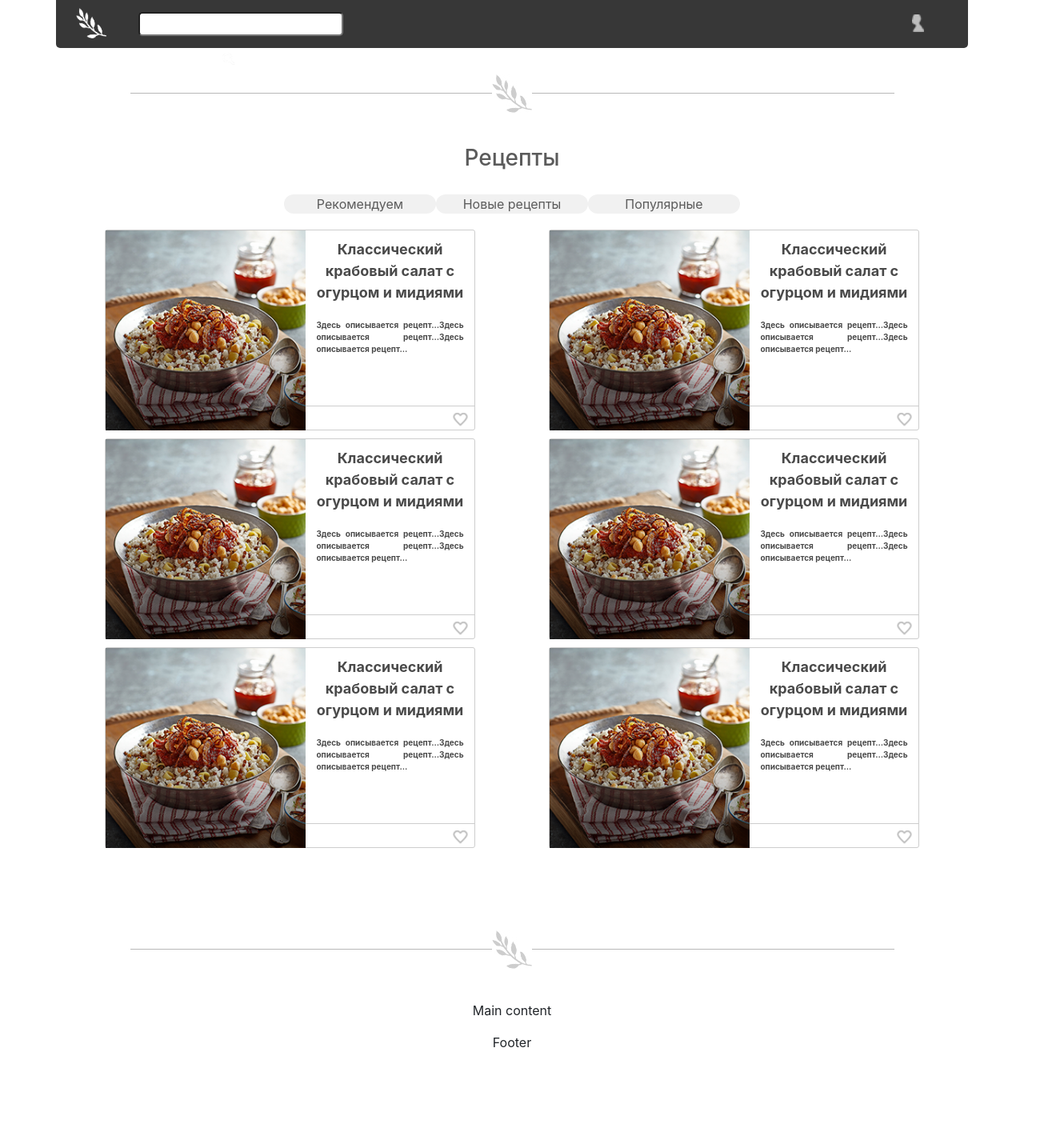
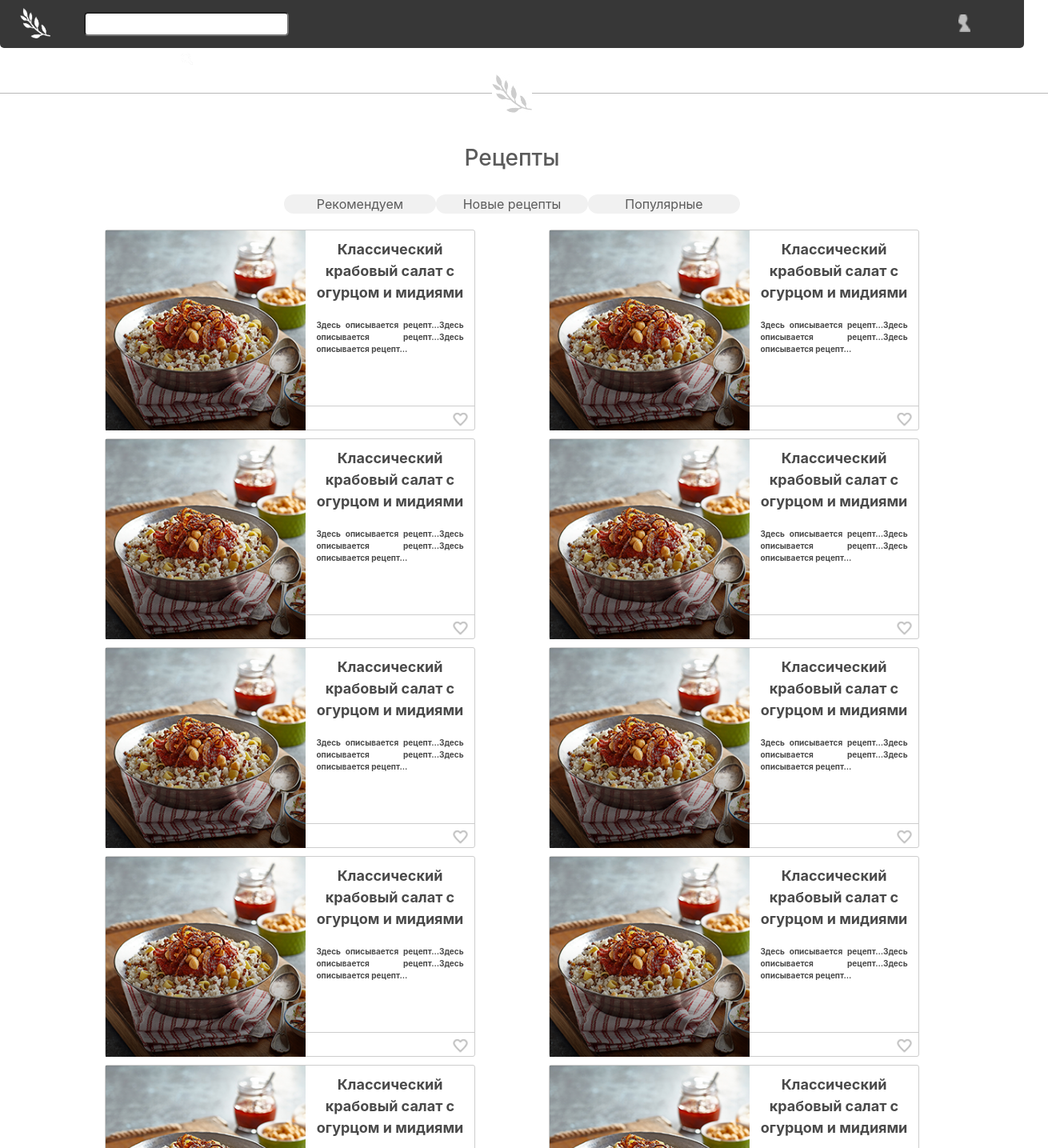
Before and after one commit to Dahmer7771/scrambled-eggs-2, a React (Create React App) app: page / in a window 1280 px wide. Shown: the top 1435 px of the page at 80% size, 1310 px wide, since content can reach past the window. Before the commit the page ends 1331 px from the top, so only its background shows below. Built offline with nearby package versions, Linux system fonts and the light colour scheme.

Commit message:
1. Added style into Custom.css 2. Added block into CustumHR.js 3. Added style into Header.css 4. Added block into Header.js 5. Added style into RecipesSection.css 6. Added block into RecipesSection.js

```diff
--- a/src/components/CustomHR/Custom.css
+++ b/src/components/CustomHR/Custom.css
@@ -5,10 +5,12 @@ hr {
     top:100px;
 }
 .line img {
-    top:60px;
-    margin-bottom: 100px;
     position: relative;
+    top: 60px;
     display: block;
-    margin-left: auto;
-    margin-right: auto;
+    margin: 0 auto;
 }
+.no-gutters {
+    margin-left: 0;
+    margin-right: 0;
+}
--- a/src/components/CustomHR/CustomHR.js
+++ b/src/components/CustomHR/CustomHR.js
@@ -12,9 +12,11 @@ class CustomHR extends Component {
     }
     render() {
         return (
-            <div className="line container">
-                <hr className="col-xl-10" />
-                <img src={Spica} alt="qwe" />
+            <div className="line container-fluid no-gutters">
+                <div className="row">
+                    <hr className="col-xl-12" />
+                    <img src={Spica} alt="qwe" />
+                </div>
             </div>
         );
     }
--- a/src/components/Header/Header.css
+++ b/src/components/Header/Header.css
@@ -1,6 +1,5 @@
 header {
     position: fixed;
-    margin:auto;
     left:0;
     right:0;
     top: 0;
@@ -10,6 +9,10 @@ header {
     margin-bottom: 40px;
     z-index: 2;
 
+}
+
+header .row {
+    max-width: 1440px;
 }
 .header__login {
     text-align: end;
--- a/src/components/Header/Header.js
+++ b/src/components/Header/Header.js
@@ -15,7 +15,7 @@ class Header extends React.Component {
 
   render() {
     return (
-      <header className="container">
+      <header className="container-fluid">
         <div className="row">
           <img className="logo" src={Logo} alt=""/>
           <form className="header__search col-xl-3">
--- a/src/components/RecipesSection/RecipesSection.css
+++ b/src/components/RecipesSection/RecipesSection.css
@@ -1,5 +1,6 @@
 .recipes-section {
     position: relative;
+    top:100px;
 }
 
 .recipes-section h3 {
--- a/src/components/RecipesSection/RecipesSection.js
+++ b/src/components/RecipesSection/RecipesSection.js
@@ -26,6 +26,10 @@ class RecipesSection extends Component {
                     <RecipesSectionItem />
                     <RecipesSectionItem />
                     <RecipesSectionItem />
+                    <RecipesSectionItem />
+                    <RecipesSectionItem />
+                    <RecipesSectionItem />
+                    <RecipesSectionItem />
                 </div>
             </section>
         );
```
